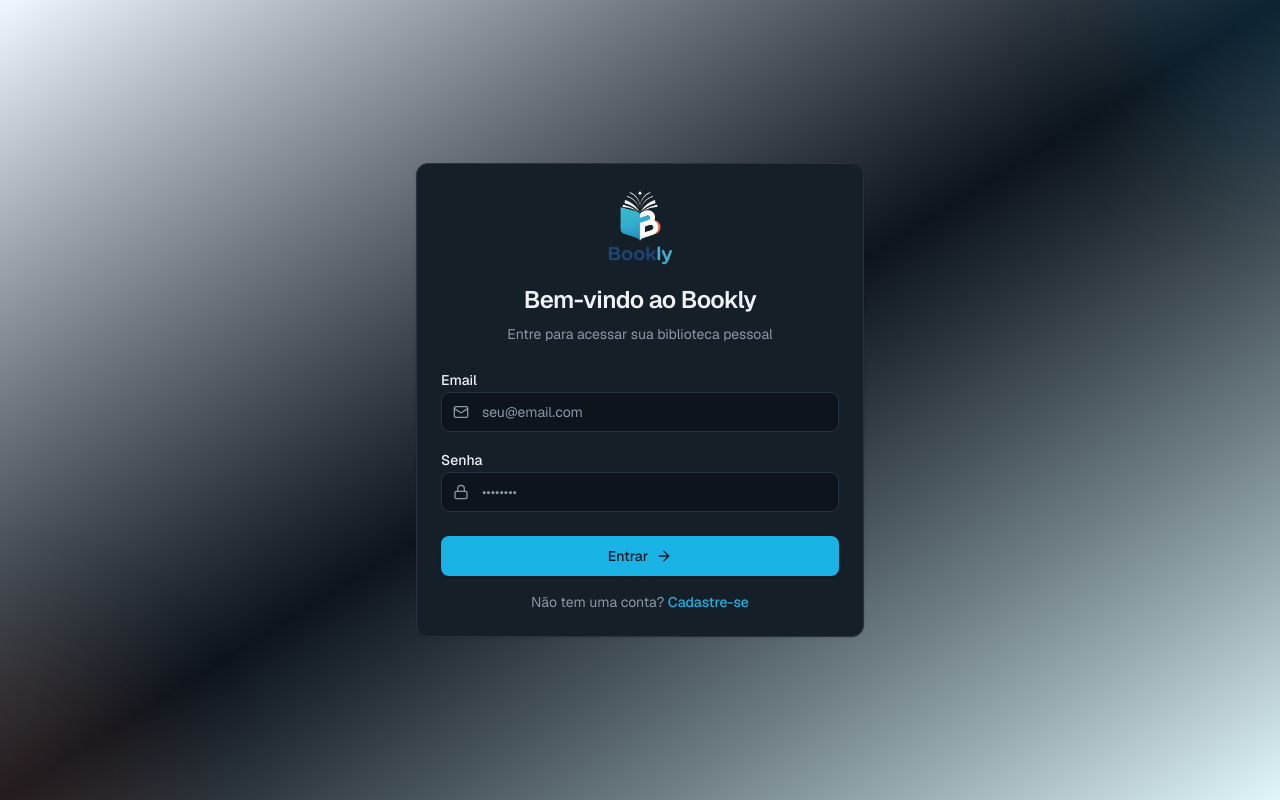
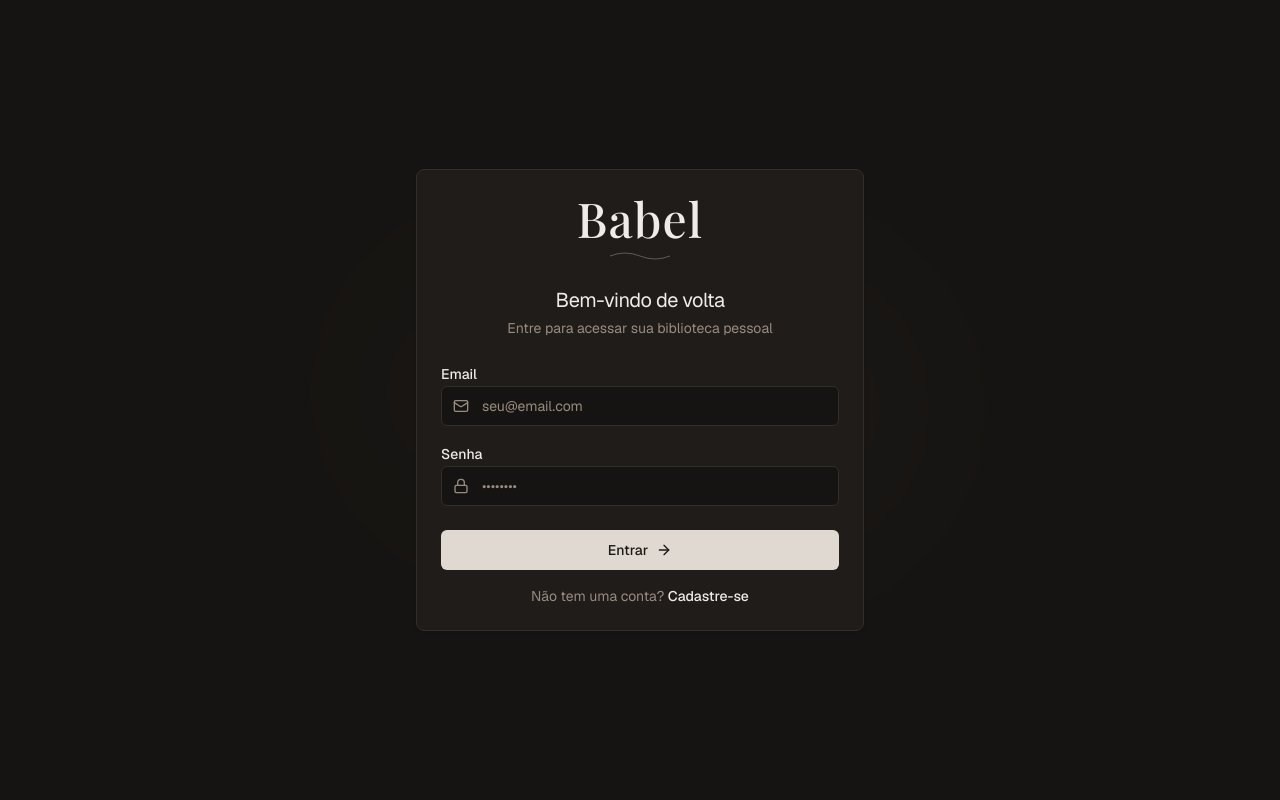
Before and after one commit to alexnetofit/bookly, a Next.js app: page /login in a window 1280 px wide. Built offline with nearby package versions, Linux system fonts and the light colour scheme.

Commit message:
feat: rebranding completo Bookly para Babel - nova identidade visual

```diff
--- a/src/app/(auth)/cadastro/page.tsx
+++ b/src/app/(auth)/cadastro/page.tsx
@@ -3,7 +3,6 @@
 import { useState } from "react";
 import { useRouter } from "next/navigation";
 import Link from "next/link";
-import Image from "next/image";
 import { createClient } from "@/lib/supabase/client";
 import { Button, Input, Card, CardHeader, CardTitle, CardDescription, CardContent, CardFooter } from "@/components/ui";
 import { Mail, Lock, User, ArrowRight, CheckCircle } from "lucide-react";
@@ -67,15 +66,15 @@ export default function CadastroPage() {
 
   if (success) {
     return (
-      <div className="min-h-screen flex items-center justify-center bg-gradient-to-br from-[#f0f7ff] via-background to-[#e0f7fa] dark:from-[#0a1929] dark:via-background dark:to-[#0d2137] p-4">
-        <Card className="w-full max-w-md animate-fade-in">
-          <CardContent className="pt-6 text-center space-y-4">
+      <div className="min-h-screen flex items-center justify-center bg-background p-4">
+        <Card className="w-full max-w-md animate-fade-in border-border/50">
+          <CardContent className="pt-8 pb-6 text-center space-y-4">
             <div className="mx-auto w-16 h-16 bg-green-500/10 rounded-full flex items-center justify-center">
-              <CheckCircle className="w-8 h-8 text-green-500" />
+              <CheckCircle className="w-8 h-8 text-green-600 dark:text-green-400" />
             </div>
-            <h2 className="text-xl font-semibold">Conta criada com sucesso!</h2>
+            <h2 className="font-serif text-2xl">Conta criada!</h2>
             <p className="text-muted-foreground">
-              Verifique seu email para confirmar sua conta. Depois, faça login para começar a usar o Bookly.
+              Verifique seu email para confirmar sua conta. Depois, faça login para começar.
             </p>
             <Button onClick={() => router.push("/login")} className="mt-4">
               Ir para Login
@@ -88,34 +87,34 @@ export default function CadastroPage() {
   }
 
   return (
-    <div className="min-h-screen flex items-center justify-center bg-gradient-to-br from-[#f0f7ff] via-background to-[#e0f7fa] dark:from-[#0a1929] dark:via-background dark:to-[#0d2137] p-4">
-      {/* Background decoration */}
-      <div className="absolute inset-0 overflow-hidden pointer-events-none">
-        <div className="absolute -top-40 -right-40 w-80 h-80 bg-primary/10 rounded-full blur-3xl" />
-        <div className="absolute -bottom-40 -left-40 w-80 h-80 bg-accent/10 rounded-full blur-3xl" />
+    <div className="min-h-screen flex items-center justify-center bg-background p-4">
+      {/* Subtle pattern background */}
+      <div className="absolute inset-0 overflow-hidden pointer-events-none opacity-30">
+        <div className="absolute top-1/4 left-1/4 w-96 h-96 bg-accent/5 rounded-full blur-3xl" />
+        <div className="absolute bottom-1/4 right-1/4 w-96 h-96 bg-primary/5 rounded-full blur-3xl" />
       </div>
 
-      <Card className="w-full max-w-md relative animate-fade-in">
-        <CardHeader className="text-center space-y-4">
+      <Card className="w-full max-w-md relative animate-fade-in border-border/50">
+        <CardHeader className="text-center space-y-6 pb-2">
+          {/* Logo */}
           <div className="mx-auto">
-            <Image
-              src="/logo.png"
-              alt="Bookly"
-              width={80}
-              height={80}
-              className="mx-auto"
-            />
+            <h1 className="font-serif text-5xl font-medium tracking-wide">Babel</h1>
+            <div className="mt-2 flex justify-center">
+              <svg width="60" height="12" viewBox="0 0 60 12" className="text-foreground/30">
+                <path d="M0 6 Q15 0 30 6 Q45 12 60 6" fill="none" stroke="currentColor" strokeWidth="1"/>
+              </svg>
+            </div>
           </div>
           <div>
-            <CardTitle className="text-2xl">Crie sua conta</CardTitle>
-            <CardDescription className="mt-2">
+            <CardTitle className="text-xl font-normal">Crie sua conta</CardTitle>
+            <CardDescription className="mt-1">
               Comece a organizar sua biblioteca pessoal
             </CardDescription>
           </div>
         </CardHeader>
 
         <form onSubmit={handleSignUp}>
-          <CardContent className="space-y-4">
+          <CardContent className="space-y-4 pt-4">
             {error && (
               <div className="p-3 rounded-lg bg-destructive/10 border border-destructive/20 text-destructive text-sm">
                 {error}
@@ -205,7 +204,7 @@ export default function CadastroPage() {
 
             <p className="text-sm text-muted-foreground text-center">
               Já tem uma conta?{" "}
-              <Link href="/login" className="text-primary hover:underline font-medium">
+              <Link href="/login" className="text-foreground hover:underline font-medium">
                 Fazer login
               </Link>
             </p>
--- a/src/app/(auth)/login/page.tsx
+++ b/src/app/(auth)/login/page.tsx
@@ -3,7 +3,6 @@
 import { useState } from "react";
 import { useRouter } from "next/navigation";
 import Link from "next/link";
-import Image from "next/image";
 import { createClient } from "@/lib/supabase/client";
 import { Button, Input, Card, CardHeader, CardTitle, CardDescription, CardContent, CardFooter } from "@/components/ui";
 import { Mail, Lock, ArrowRight } from "lucide-react";
@@ -46,34 +45,34 @@ export default function LoginPage() {
   };
 
   return (
-    <div className="min-h-screen flex items-center justify-center bg-gradient-to-br from-[#f0f7ff] via-background to-[#e0f7fa] dark:from-[#0a1929] dark:via-background dark:to-[#0d2137] p-4">
-      {/* Background decoration */}
-      <div className="absolute inset-0 overflow-hidden pointer-events-none">
-        <div className="absolute -top-40 -right-40 w-80 h-80 bg-primary/10 rounded-full blur-3xl" />
-        <div className="absolute -bottom-40 -left-40 w-80 h-80 bg-accent/10 rounded-full blur-3xl" />
+    <div className="min-h-screen flex items-center justify-center bg-background p-4">
+      {/* Subtle pattern background */}
+      <div className="absolute inset-0 overflow-hidden pointer-events-none opacity-30">
+        <div className="absolute top-1/4 left-1/4 w-96 h-96 bg-accent/5 rounded-full blur-3xl" />
+        <div className="absolute bottom-1/4 right-1/4 w-96 h-96 bg-primary/5 rounded-full blur-3xl" />
       </div>
 
-      <Card className="w-full max-w-md relative animate-fade-in">
-        <CardHeader className="text-center space-y-4">
+      <Card className="w-full max-w-md relative animate-fade-in border-border/50">
+        <CardHeader className="text-center space-y-6 pb-2">
+          {/* Logo */}
           <div className="mx-auto">
-            <Image
-              src="/logo.png"
-              alt="Bookly"
-              width={80}
-              height={80}
-              className="mx-auto"
-            />
+            <h1 className="font-serif text-5xl font-medium tracking-wide">Babel</h1>
+            <div className="mt-2 flex justify-center">
+              <svg width="60" height="12" viewBox="0 0 60 12" className="text-foreground/30">
+                <path d="M0 6 Q15 0 30 6 Q45 12 60 6" fill="none" stroke="currentColor" strokeWidth="1"/>
+              </svg>
+            </div>
           </div>
           <div>
-            <CardTitle className="text-2xl">Bem-vindo ao Bookly</CardTitle>
-            <CardDescription className="mt-2">
+            <CardTitle className="text-xl font-normal">Bem-vindo de volta</CardTitle>
+            <CardDescription className="mt-1">
               Entre para acessar sua biblioteca pessoal
             </CardDescription>
           </div>
         </CardHeader>
 
         <form onSubmit={handleLogin}>
-          <CardContent className="space-y-4">
+          <CardContent className="space-y-4 pt-4">
             {error && (
               <div className="p-3 rounded-lg bg-destructive/10 border border-destructive/20 text-destructive text-sm">
                 {error}
@@ -126,7 +125,7 @@ export default function LoginPage() {
 
             <p className="text-sm text-muted-foreground text-center">
               Não tem uma conta?{" "}
-              <Link href="/cadastro" className="text-primary hover:underline font-medium">
+              <Link href="/cadastro" className="text-foreground hover:underline font-medium">
                 Cadastre-se
               </Link>
             </p>
--- a/src/app/globals.css
+++ b/src/app/globals.css
@@ -1,62 +1,62 @@
 @import "tailwindcss";
 
 :root {
-  /* Colors - Light Mode - Based on Bookly Logo */
-  --background: 210 20% 98%;
-  --foreground: 210 50% 15%;
-  --card: 0 0% 100%;
-  --card-foreground: 210 50% 15%;
-  --popover: 0 0% 100%;
-  --popover-foreground: 210 50% 15%;
-  --primary: 195 85% 45%;
-  --primary-foreground: 0 0% 100%;
-  --secondary: 210 25% 93%;
-  --secondary-foreground: 210 50% 20%;
-  --muted: 210 20% 94%;
-  --muted-foreground: 210 15% 45%;
-  --accent: 16 85% 55%;
-  --accent-foreground: 0 0% 100%;
-  --destructive: 0 84% 60%;
+  /* Colors - Light Mode - Babel: Sofisticado e Minimalista */
+  --background: 30 25% 97%;
+  --foreground: 30 10% 15%;
+  --card: 30 20% 99%;
+  --card-foreground: 30 10% 15%;
+  --popover: 30 20% 99%;
+  --popover-foreground: 30 10% 15%;
+  --primary: 30 10% 20%;
+  --primary-foreground: 30 25% 97%;
+  --secondary: 30 15% 92%;
+  --secondary-foreground: 30 10% 25%;
+  --muted: 30 15% 94%;
+  --muted-foreground: 30 8% 45%;
+  --accent: 35 40% 45%;
+  --accent-foreground: 30 25% 97%;
+  --destructive: 0 65% 50%;
   --destructive-foreground: 0 0% 98%;
-  --border: 210 20% 88%;
-  --input: 210 20% 88%;
-  --ring: 195 85% 45%;
-  --radius: 0.625rem;
+  --border: 30 15% 88%;
+  --input: 30 15% 88%;
+  --ring: 30 10% 20%;
+  --radius: 0.5rem;
 
-  /* Status Colors */
-  --status-reading: 195 85% 50%;
-  --status-read: 160 70% 40%;
-  --status-not-started: 210 15% 55%;
-  --status-abandoned: 0 70% 55%;
+  /* Status Colors - Sofisticado */
+  --status-reading: 35 45% 50%;
+  --status-read: 145 35% 40%;
+  --status-not-started: 30 10% 55%;
+  --status-abandoned: 0 50% 50%;
 }
 
 .dark {
-  /* Dark Mode - Based on Bookly Logo */
-  --background: 210 35% 8%;
-  --foreground: 210 20% 95%;
-  --card: 210 30% 12%;
-  --card-foreground: 210 20% 95%;
-  --popover: 210 30% 12%;
-  --popover-foreground: 210 20% 95%;
-  --primary: 195 80% 50%;
-  --primary-foreground: 210 50% 10%;
-  --secondary: 210 25% 18%;
-  --secondary-foreground: 210 20% 90%;
-  --muted: 210 25% 18%;
-  --muted-foreground: 210 15% 60%;
-  --accent: 16 80% 55%;
-  --accent-foreground: 0 0% 100%;
-  --destructive: 0 65% 45%;
+  /* Dark Mode - Babel: Elegante e Escuro */
+  --background: 30 10% 8%;
+  --foreground: 30 15% 92%;
+  --card: 30 10% 11%;
+  --card-foreground: 30 15% 92%;
+  --popover: 30 10% 11%;
+  --popover-foreground: 30 15% 92%;
+  --primary: 30 20% 85%;
+  --primary-foreground: 30 10% 10%;
+  --secondary: 30 10% 16%;
+  --secondary-foreground: 30 15% 85%;
+  --muted: 30 10% 16%;
+  --muted-foreground: 30 10% 55%;
+  --accent: 35 35% 55%;
+  --accent-foreground: 30 10% 10%;
+  --destructive: 0 55% 45%;
   --destructive-foreground: 0 0% 98%;
-  --border: 210 25% 20%;
-  --input: 210 25% 20%;
-  --ring: 195 80% 50%;
+  --border: 30 10% 18%;
+  --input: 30 10% 18%;
+  --ring: 30 20% 85%;
 
   /* Status Colors - Dark Mode */
-  --status-reading: 195 80% 55%;
-  --status-read: 160 65% 45%;
-  --status-not-started: 210 15% 50%;
-  --status-abandoned: 0 60% 50%;
+  --status-reading: 35 40% 55%;
+  --status-read: 145 30% 45%;
+  --status-not-started: 30 10% 50%;
+  --status-abandoned: 0 45% 50%;
 }
 
 @theme inline {
@@ -83,6 +83,7 @@
 
   --font-sans: var(--font-geist-sans);
   --font-mono: var(--font-geist-mono);
+  --font-serif: var(--font-playfair);
 }
 
 * {
@@ -95,24 +96,28 @@ body {
   font-family: var(--font-geist-sans), system-ui, sans-serif;
 }
 
+/* Serif font for titles */
+.font-serif {
+  font-family: var(--font-playfair), Georgia, serif;
+}
+
 /* Custom scrollbar */
 ::-webkit-scrollbar {
-  width: 8px;
-  height: 8px;
+  width: 6px;
+  height: 6px;
 }
 
 ::-webkit-scrollbar-track {
-  background: hsl(var(--muted));
-  border-radius: 4px;
+  background: transparent;
 }
 
 ::-webkit-scrollbar-thumb {
-  background: hsl(var(--muted-foreground) / 0.3);
-  border-radius: 4px;
+  background: hsl(var(--muted-foreground) / 0.2);
+  border-radius: 3px;
 }
 
 ::-webkit-scrollbar-thumb:hover {
-  background: hsl(var(--muted-foreground) / 0.5);
+  background: hsl(var(--muted-foreground) / 0.35);
 }
 
 /* Smooth transitions for everything */
@@ -244,7 +249,7 @@ input, textarea, select, button {
 
 .hover-lift:hover {
   transform: translateY(-2px);
-  box-shadow: 0 8px 25px -5px rgba(0, 0, 0, 0.1), 0 4px 10px -5px rgba(0, 0, 0, 0.04);
+  box-shadow: 0 8px 25px -5px rgba(0, 0, 0, 0.08), 0 4px 10px -5px rgba(0, 0, 0, 0.03);
 }
 
 /* Click effect */
--- a/src/app/layout.tsx
+++ b/src/app/layout.tsx
@@ -1,5 +1,5 @@
 import type { Metadata } from "next";
-import { Geist, Geist_Mono } from "next/font/google";
+import { Geist, Geist_Mono, Playfair_Display } from "next/font/google";
 import { Providers } from "@/components/providers";
 import "./globals.css";
 
@@ -13,8 +13,14 @@ const geistMono = Geist_Mono({
   subsets: ["latin"],
 });
 
+const playfair = Playfair_Display({
+  variable: "--font-playfair",
+  subsets: ["latin"],
+  weight: ["400", "500", "600", "700"],
+});
+
 export const metadata: Metadata = {
-  title: "Bookly - Seu Gerenciador de Livros",
+  title: "Babel - Sua Biblioteca Pessoal",
   description: "Organize sua biblioteca pessoal, acompanhe suas leituras e conecte-se com outros leitores.",
 };
 
@@ -26,7 +32,7 @@ export default function RootLayout({
   return (
     <html lang="pt-BR" suppressHydrationWarning>
       <body
-        className={`${geistSans.variable} ${geistMono.variable} antialiased`}
+        className={`${geistSans.variable} ${geistMono.variable} ${playfair.variable} antialiased`}
       >
         <Providers>{children}</Providers>
       </body>
--- a/src/components/layout/sidebar.tsx
+++ b/src/components/layout/sidebar.tsx
@@ -1,7 +1,6 @@
 "use client";
 
 import Link from "next/link";
-import Image from "next/image";
 import { usePathname } from "next/navigation";
 import { cn } from "@/lib/utils";
 import { useUser } from "@/hooks";
@@ -60,21 +59,14 @@ export function Sidebar({ isCollapsed, onToggle }: SidebarProps) {
       <div className="h-16 flex items-center justify-between px-4 border-b">
         <Link
           href="/dashboard"
-          className="flex items-center gap-3 hover:opacity-80 transition-opacity"
+          className="flex items-center gap-2 hover:opacity-80 transition-opacity"
           prefetch={true}
         >
-          <Image
-            src="/logo.png"
-            alt="Bookly"
-            width={32}
-            height={32}
-            className="shrink-0"
-          />
           <span className={cn(
-            "font-bold text-lg bg-gradient-to-r from-[#1e3a5f] to-[#00bcd4] dark:from-[#4dd0e1] dark:to-[#00bcd4] bg-clip-text text-transparent transition-opacity duration-200",
-            isCollapsed ? "opacity-0 w-0" : "opacity-100"
+            "font-serif text-2xl font-medium tracking-wide transition-opacity duration-200",
+            isCollapsed ? "text-lg" : "text-2xl"
           )}>
-            Bookly
+            {isCollapsed ? "B" : "Babel"}
           </span>
         </Link>
         <button
--- a/src/components/ui/badge.tsx
+++ b/src/components/ui/badge.tsx
@@ -7,13 +7,13 @@ export interface BadgeProps extends HTMLAttributes<HTMLDivElement> {
 
 function Badge({ className, variant = "default", ...props }: BadgeProps) {
   const variants = {
-    default: "bg-primary text-primary-foreground",
+    default: "bg-primary/10 text-primary border border-primary/20",
     secondary: "bg-secondary text-secondary-foreground",
-    outline: "border border-input bg-transparent",
-    reading: "bg-blue-500/10 text-blue-600 dark:text-blue-400 border border-blue-500/20",
-    read: "bg-green-500/10 text-green-600 dark:text-green-400 border border-green-500/20",
-    "not-started": "bg-gray-500/10 text-gray-600 dark:text-gray-400 border border-gray-500/20",
-    abandoned: "bg-red-500/10 text-red-600 dark:text-red-400 border border-red-500/20",
+    outline: "border border-border bg-transparent",
+    reading: "bg-amber-500/10 text-amber-700 dark:text-amber-400 border border-amber-500/20",
+    read: "bg-emerald-500/10 text-emerald-700 dark:text-emerald-400 border border-emerald-500/20",
+    "not-started": "bg-muted text-muted-foreground border border-border",
+    abandoned: "bg-rose-500/10 text-rose-700 dark:text-rose-400 border border-rose-500/20",
   };
 
   return (
--- a/src/components/ui/button.tsx
+++ b/src/components/ui/button.tsx
@@ -12,15 +12,15 @@ export interface ButtonProps extends ButtonHTMLAttributes<HTMLButtonElement> {
 const Button = forwardRef<HTMLButtonElement, ButtonProps>(
   ({ className, variant = "default", size = "default", isLoading, children, disabled, ...props }, ref) => {
     const baseStyles =
-      "inline-flex items-center justify-center whitespace-nowrap rounded-lg text-sm font-medium transition-all duration-150 focus-visible:outline-none focus-visible:ring-2 focus-visible:ring-ring focus-visible:ring-offset-2 disabled:pointer-events-none disabled:opacity-50 active:scale-[0.97] hover:brightness-105";
+      "inline-flex items-center justify-center whitespace-nowrap rounded-md text-sm font-medium transition-all duration-150 focus-visible:outline-none focus-visible:ring-2 focus-visible:ring-ring focus-visible:ring-offset-2 disabled:pointer-events-none disabled:opacity-50 active:scale-[0.98]";
 
     const variants = {
-      default: "bg-primary text-primary-foreground hover:bg-primary/90 shadow-sm",
+      default: "bg-primary text-primary-foreground hover:opacity-90",
       secondary: "bg-secondary text-secondary-foreground hover:bg-secondary/80",
-      outline: "border border-input bg-background hover:bg-accent hover:text-accent-foreground",
-      ghost: "hover:bg-accent hover:text-accent-foreground",
+      outline: "border border-border bg-transparent hover:bg-muted",
+      ghost: "hover:bg-muted",
       destructive: "bg-destructive text-destructive-foreground hover:bg-destructive/90",
-      link: "text-primary underline-offset-4 hover:underline",
+      link: "text-foreground underline-offset-4 hover:underline",
     };
 
     const sizes = {
--- a/src/components/ui/card.tsx
+++ b/src/components/ui/card.tsx
@@ -6,7 +6,7 @@ const Card = forwardRef<HTMLDivElement, HTMLAttributes<HTMLDivElement>>(
     <div
       ref={ref}
       className={cn(
-        "rounded-xl border bg-card text-card-foreground shadow-sm hover-lift animate-fade-in",
+        "rounded-lg border border-border/60 bg-card text-card-foreground shadow-sm hover:shadow-md transition-shadow duration-200 animate-fade-in",
         className
       )}
       {...props}
--- a/src/components/ui/input.tsx
+++ b/src/components/ui/input.tsx
@@ -14,7 +14,7 @@ const Input = forwardRef<HTMLInputElement, InputProps>(
         <input
           type={type}
           className={cn(
-            "flex h-10 w-full rounded-lg border border-input bg-background px-3 py-2 text-sm ring-offset-background file:border-0 file:bg-transparent file:text-sm file:font-medium placeholder:text-muted-foreground focus-visible:outline-none focus-visible:ring-2 focus-visible:ring-ring focus-visible:ring-offset-2 disabled:cursor-not-allowed disabled:opacity-50 transition-colors",
+            "flex h-10 w-full rounded-md border border-border bg-background px-3 py-2 text-sm placeholder:text-muted-foreground focus:outline-none focus:ring-1 focus:ring-foreground/20 focus:border-foreground/30 disabled:cursor-not-allowed disabled:opacity-50 transition-colors",
             error && "border-destructive focus-visible:ring-destructive",
             className
           )}
```
Also changed, not shown: src/components/ui/modal.tsx (+6 -6 lines).
